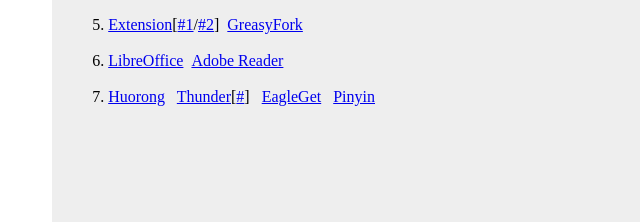
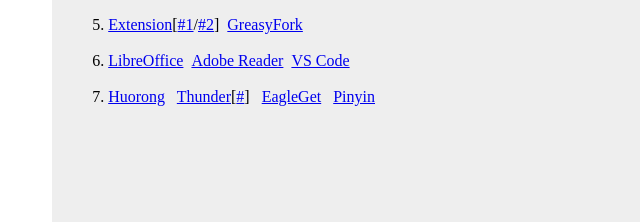
Before and after one commit to zanxj/xz, a plain HTML site: page index.html in a window 1280 px wide. Shown: the part 260-482 px from the top of the page, 19-659 px from the left. Drawn offline with Linux system fonts and the light colour scheme.

Commit message:
Index update 201903151907

```diff
--- a/index.html
+++ b/index.html
@@ -21,7 +21,7 @@
     3.&nbsp;<a href="https://www.mozilla.org/en-US/firefox/all/" target="_blank">Firefox</a> &nbsp;<a href="https://adblockplus.org/" target="_blank">Adblock Plus</a> &nbsp; <a href="https://getadblock.com/" target="_blank">AdBlock</a><br /><br />
     4.&nbsp;<a href="https://www.google.cn/intl/zh-CN/chrome/?standalone=1" target="_blank">Chrome64</a>/<a href="https://www.google.cn/intl/zh-CN/chrome/?platform=win&standalone=1" target="_blank">32</a>[<a href="https://www.iplaysoft.com/tools/chrome/" target="_blank">#</a>] &nbsp; <a href="https://github.com/shadowsocks/shadowsocks-windows" target="_blank">Shadowsocks</a><br /><br />
     5.&nbsp;<a href="https://yurl.sinaapp.com/crx.php" target="_blank">Extension</a>[<a href="https://chrome-extension-downloader.com/" target="_blank">#1</a>/<a href="https://segmentfault.com/q/1010000002574198" target="_blank">#2</a>] &nbsp;<a href="https://greasyfork.org/zh-CN" target="_blank">GreasyFork</a><br /><br />
-    6.&nbsp;<a href="https://www.libreoffice.org/" target="_blank">LibreOffice</a> &nbsp;<a href="https://get.adobe.com/cn/reader/" target="_blank">Adobe Reader</a><br /><br />
+    6.&nbsp;<a href="https://www.libreoffice.org/" target="_blank">LibreOffice</a> &nbsp;<a href="https://get.adobe.com/cn/reader/" target="_blank">Adobe Reader</a> &nbsp;<a href="https://code.visualstudio.com/Download" target="_blank">VS Code</a><br /><br />
     7.&nbsp;<a href="https://www.huorong.cn/" target="_blank">Huorong</a> &nbsp; <a href="http://down.sandai.net/thunderspeed/ThunderSpeed1.0.35.366.exe" target="_blank">Thunder</a>[<a href="https://www.zhihu.com/question/52853014" target="_blank">#</a>] &nbsp; <a href="http://www.eagleget.com/cn/" target="_blank">EagleGet</a> &nbsp; <a href="http://qq.pinyin.cn/" target="_blank">Pinyin</a><br /><br />
 </ol>
 </div>
```
